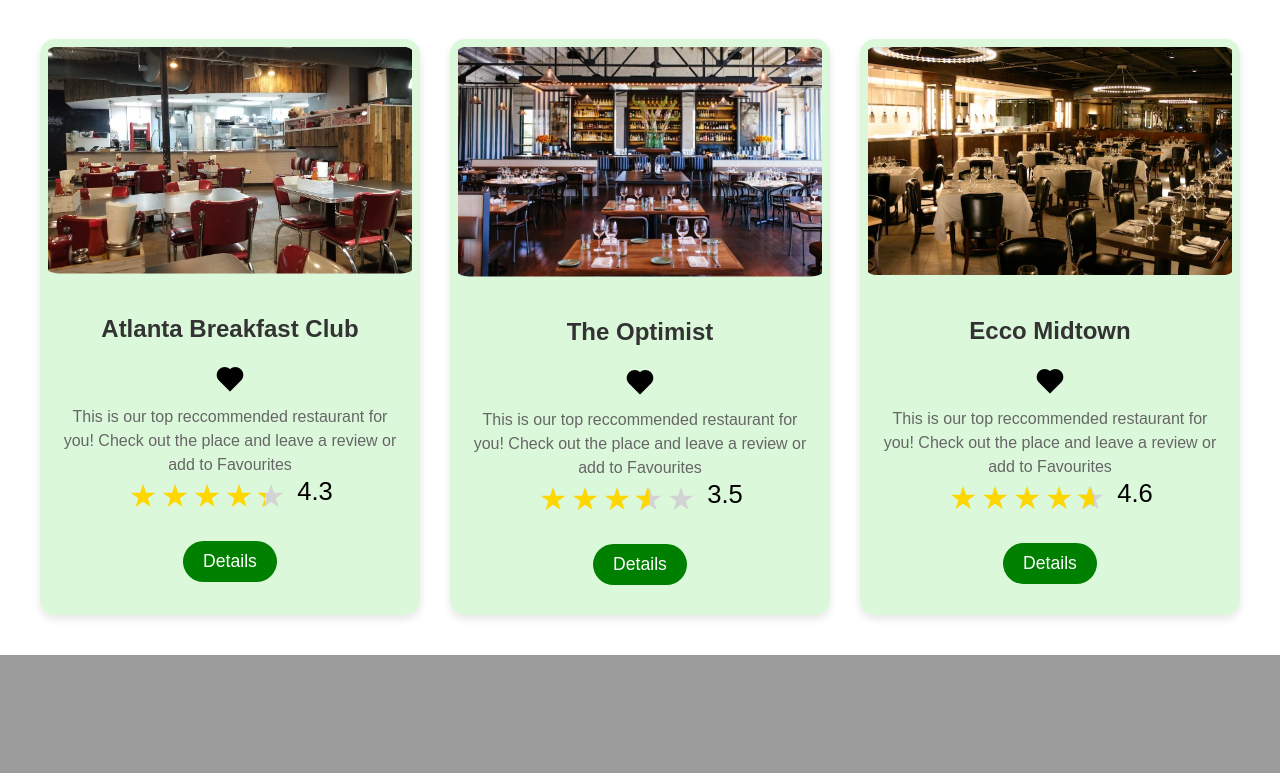
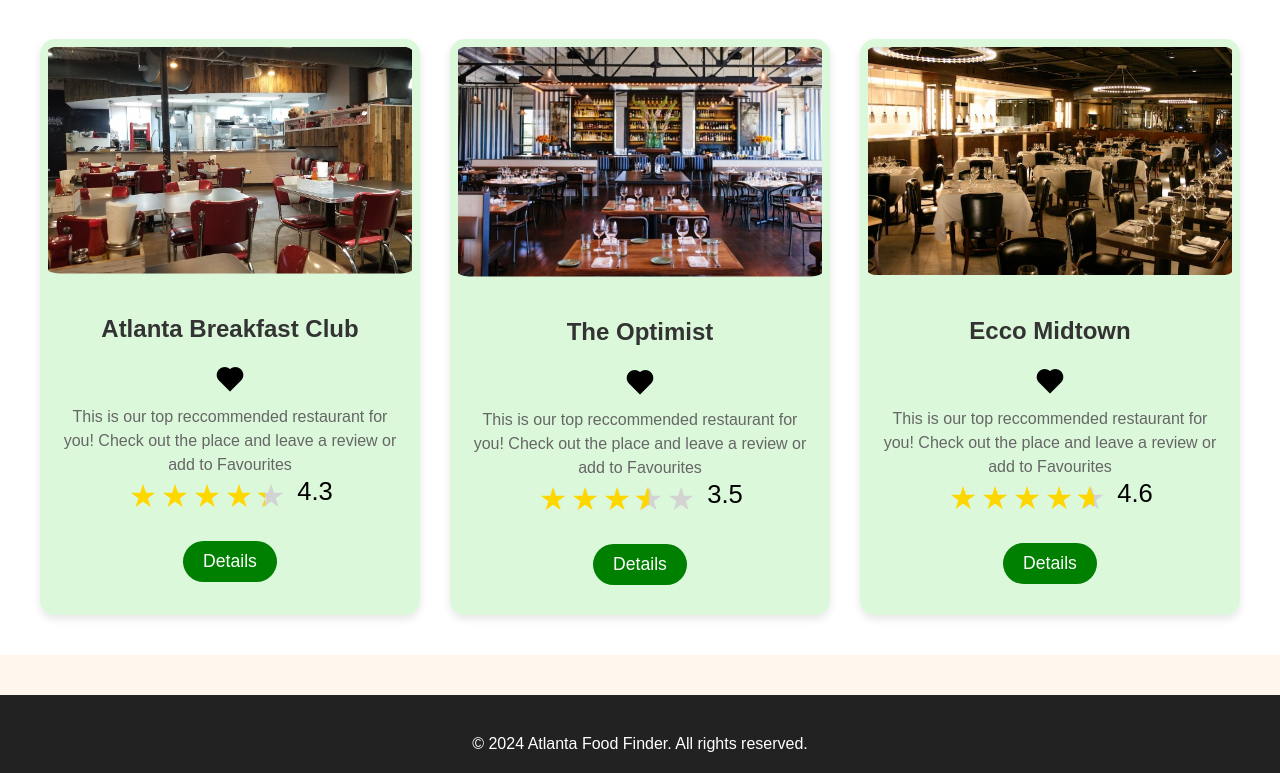
Before and after one commit to estherpark514/Atlanta-Food-Finder, a Django app: page /home/ in a window 1280 px wide. Shown: the part 707-1480 px from the top of the page. Before the commit the page ends 1362 px from the top, so only its background shows below. Run offline with Django 5.2, Linux system fonts and the light colour scheme; a user stored in the database is signed in; some libraries are stand-ins or nearby versions.

Commit message:
push changes to footer

```diff
--- a/static/styles.css
+++ b/static/styles.css
@@ -306,11 +306,13 @@ body{
 .footer {
     text-align: center;
     padding: 20px;
+    padding-top: 40px;
+    margin-top: 40px;
     background-color: #222;
     color: white;
-    position: fixed;
+    position: static;
     width: 100%;
-    bottom: 0;
+    bottom: 10px;
 }
 
 .bx.bxs-heart {
@@ -324,3 +326,4 @@ body{
 
 .favorited {
     color: red; /* Change to red when favorited */
+}
--- a/templates/index.html
+++ b/templates/index.html
@@ -196,5 +196,8 @@
         </div>
       </div>
     </section>
+    <footer class="footer">
+      <p>© 2024 Atlanta Food Finder. All rights reserved.</p>
+    </footer>
   </body>
 </html>
```
